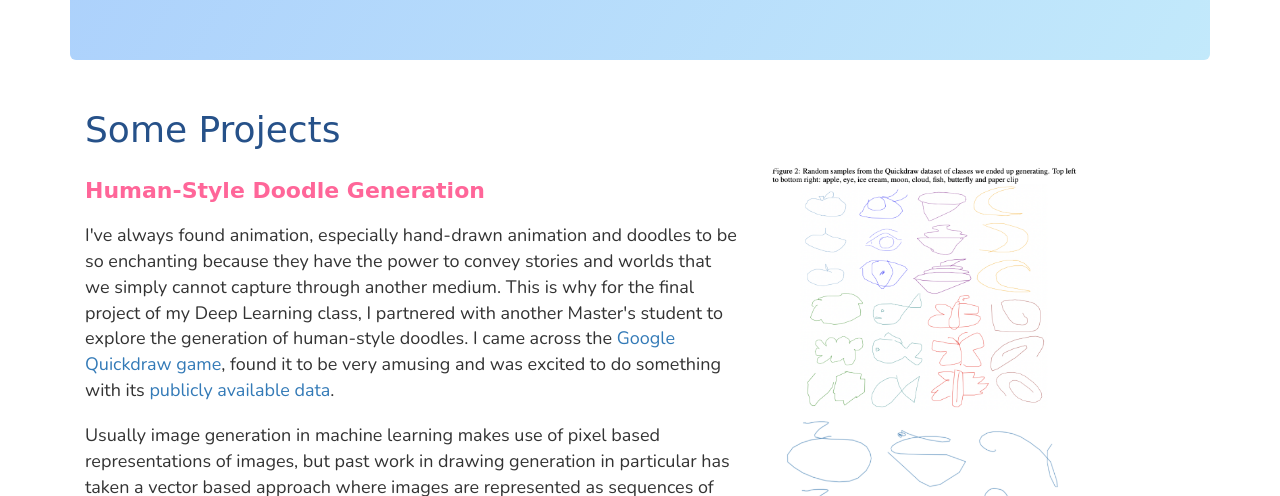
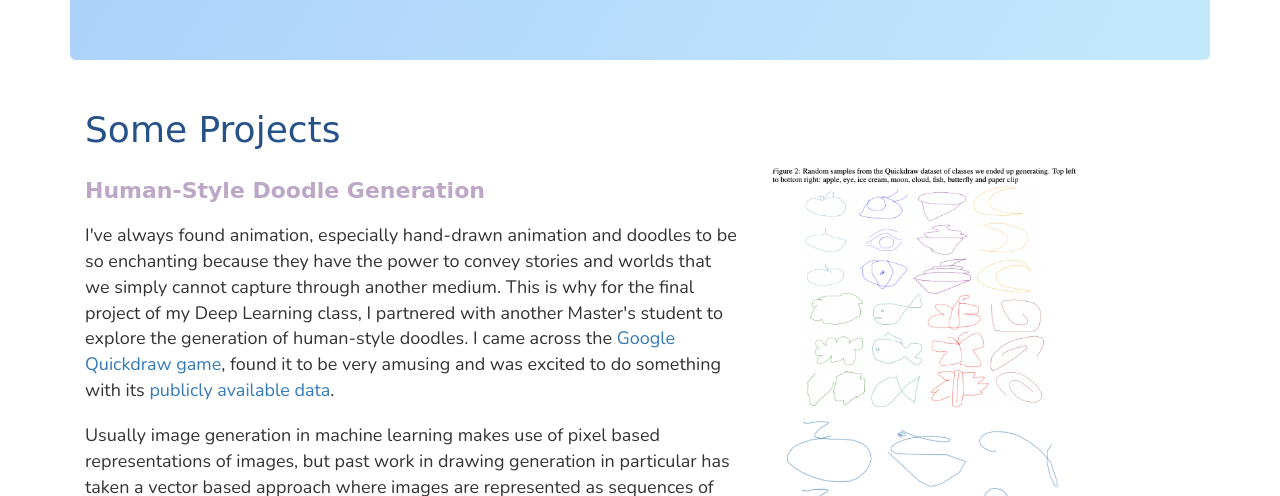
Before and after one commit to anjvyas/anjvyas.github.io, a plain HTML site: page docs/index.html in a window 1280 px wide. Shown: the part 604-1100 px from the top of the page. Drawn offline with nearby package versions, Linux system fonts and the light colour scheme; a web font is replaced by a local one.

Commit message:
changed color of doodle title

```diff
--- a/docs/website.css
+++ b/docs/website.css
@@ -174,7 +174,7 @@ img {
 }
 
 .doodle {
-    color: #ff6699;
+    color: #bda7c7;
     font-weight: 700;
     font-size: 22px;
 }
```
